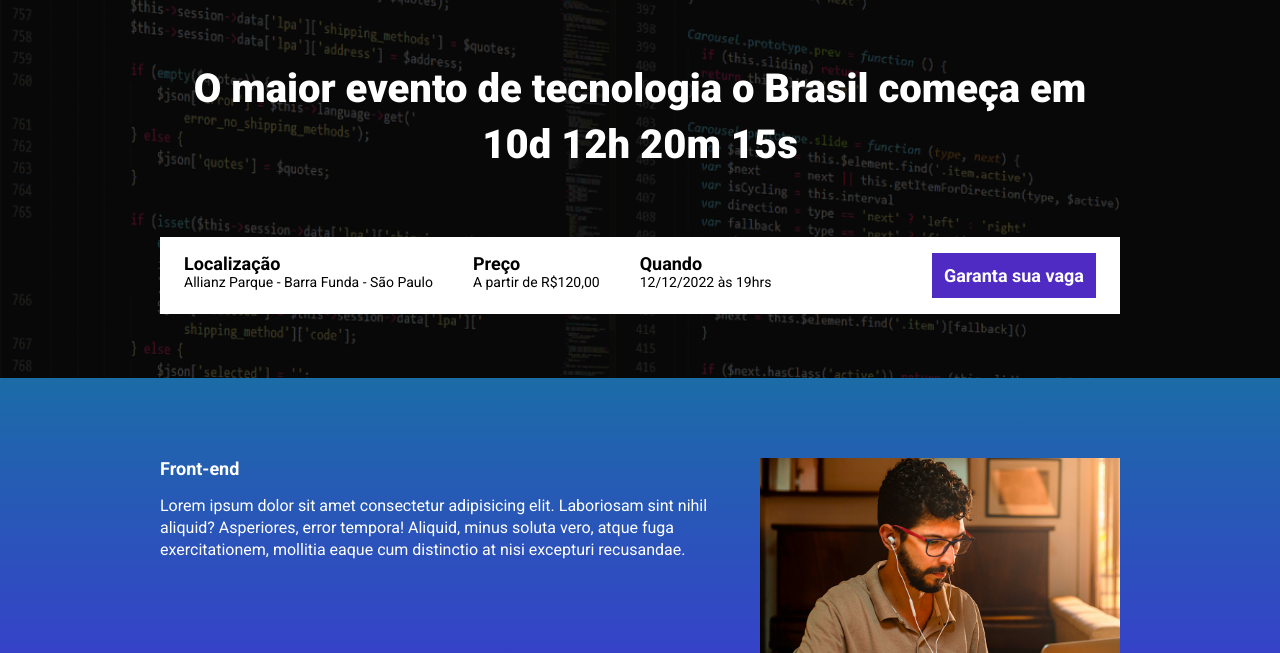
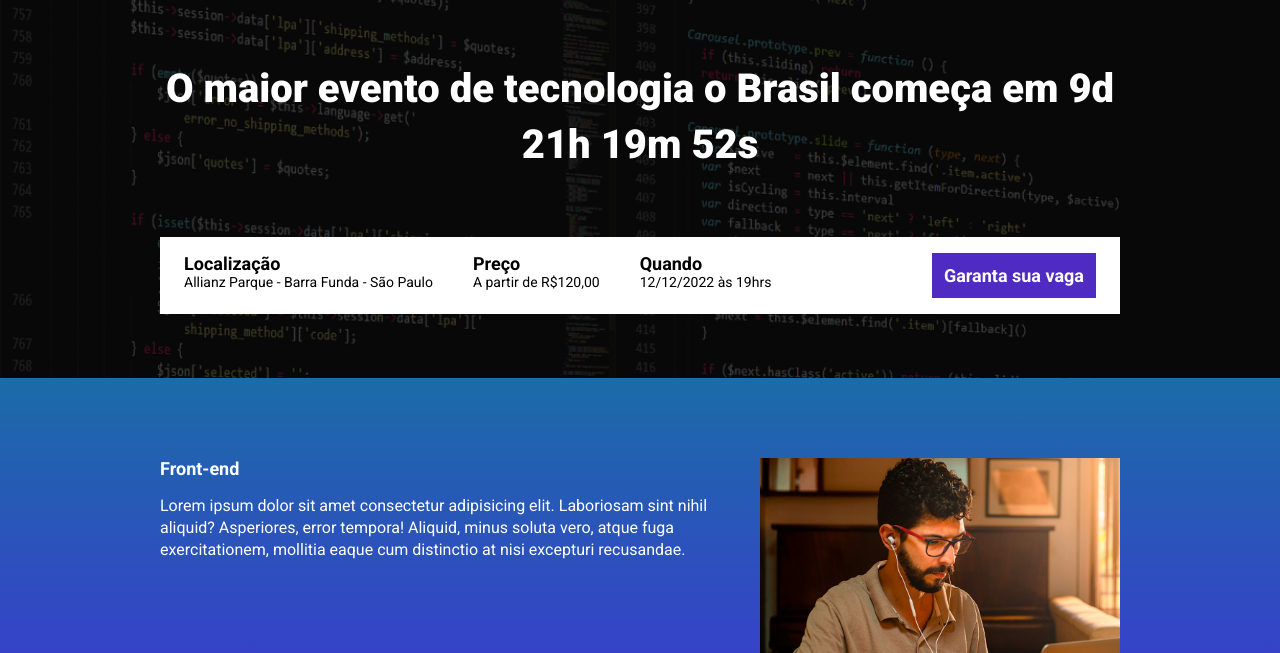
Before and after one commit to GTM35/ebac_tech_talks, a website built with Parcel: page src/index.html in a window 1280 px wide. Shown: the part 147-800 px from the top of the page. Built offline with nearby package versions, Linux system fonts and the light colour scheme.

Commit message:
criando a contagem regressiva

```diff
--- a/package.json
+++ b/package.json
@@ -2,11 +2,10 @@
   "name": "ebac-talks",
   "version": "1.0.0",
   "description": "",
-  "main": "index.js",
   "scripts": {
     "test": "echo \"Error: no test specified\" && exit 1",
-    "dev": "parcel src/index.html src/styles/main.scss",
-    "colocarDepois": "src/scripts/main.js"
+    "dev": "parcel src/index.html src/styles/*.scss src/scripts/main.js",
+    "build": "parcel build src/index.html"
   },
   "keywords": [],
   "author": "",
--- a/src/index.html
+++ b/src/index.html
@@ -18,7 +18,8 @@
       <div class="container">
         <img class="hero__logo" src="./images/ebac_logo.svg" alt="EBAC" />
         <p class="hero__text">
-          O maior evento de tecnologia o Brasil começa em 10d 12h 20m 15s
+          O maior evento de tecnologia o Brasil começa em
+          <span id="count"></span>
         </p>
         <div class="infos-bar">
           <ul class="infos-bar__infos">
--- a/src/scripts/main.js
+++ b/src/scripts/main.js
@@ -1 +1,38 @@
-AOS.init();
+document.addEventListener("DOMContentLoaded", () => {
+  AOS.init();
+
+  const dataDoEvento = new Date("Feb 12, 2024 12:00:00");
+  const timeStampDoEvento = dataDoEvento.getTime();
+
+  const contaAsHoras = setInterval(() => {
+    const agora = new Date();
+    const timeStampAtual = agora.getTime();
+
+    const diasEmMs = 1000 * 60 * 60 * 24;
+    const horaEmMs = 1000 * 60 * 60;
+    const minutosEmMs = 1000 * 60;
+
+    const distanciaAteOEvento = timeStampDoEvento - timeStampAtual;
+
+    const diasAteOEvento = Math.floor(distanciaAteOEvento / diasEmMs);
+    const horasAteOEvento = Math.floor(
+      (distanciaAteOEvento % diasEmMs) / horaEmMs
+    );
+    const minutosAteOEvento = Math.floor(
+      (distanciaAteOEvento % horaEmMs) / minutosEmMs
+    );
+
+    const segundosAteOEvento = Math.floor(
+      (distanciaAteOEvento % minutosEmMs) / 1000
+    );
+
+    document.getElementById(
+      "count"
+    ).innerHTML = `${diasAteOEvento}d ${horasAteOEvento}h ${minutosAteOEvento}m ${segundosAteOEvento}s`;
+
+    if (distanciaAteOEvento < 0) {
+      clearInterval(contaAsHoras);
+      document.getElementById("count").innerHTML = "Evento expirado";
+    }
+  }, 1000);
+});
```
